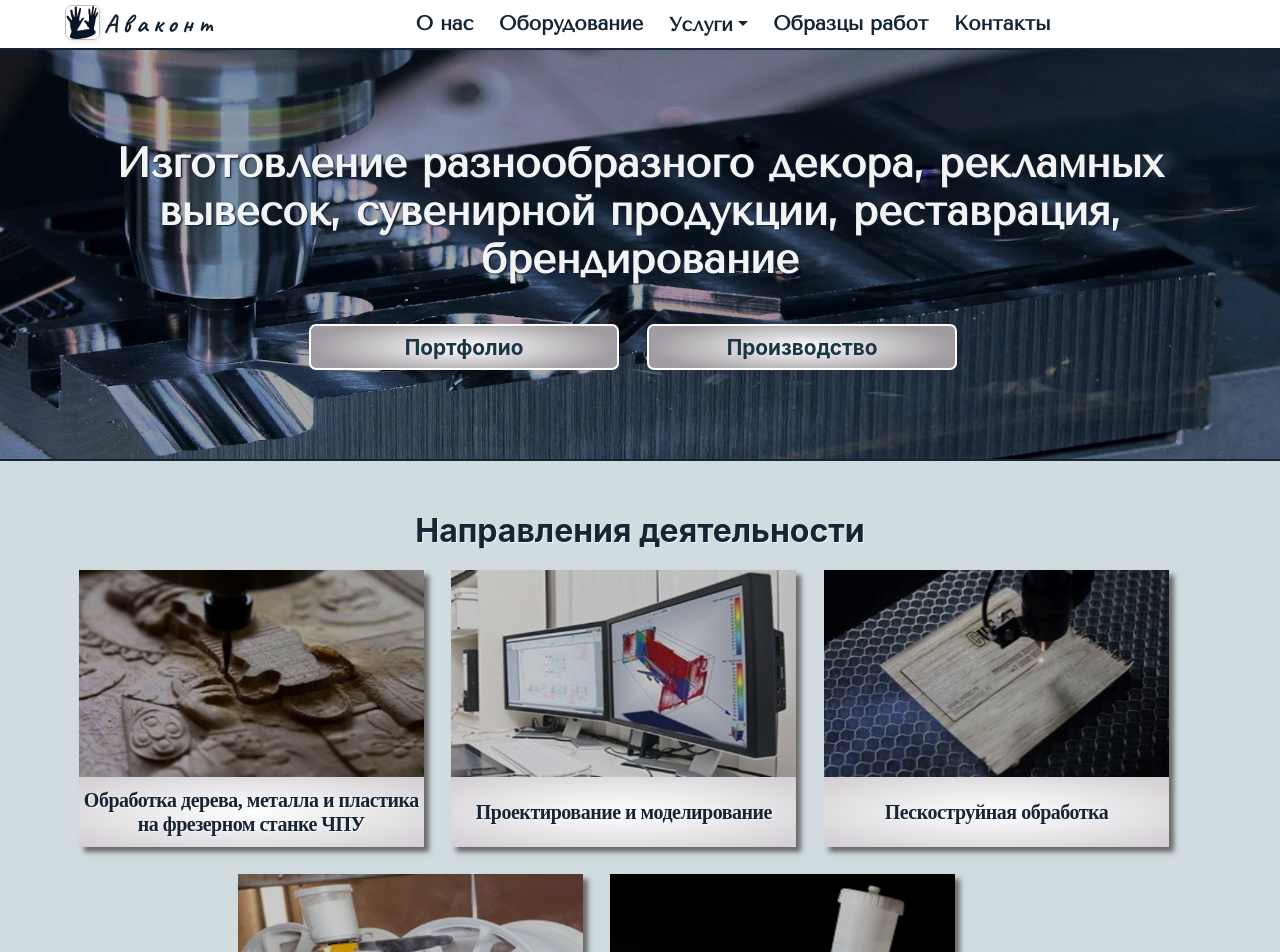
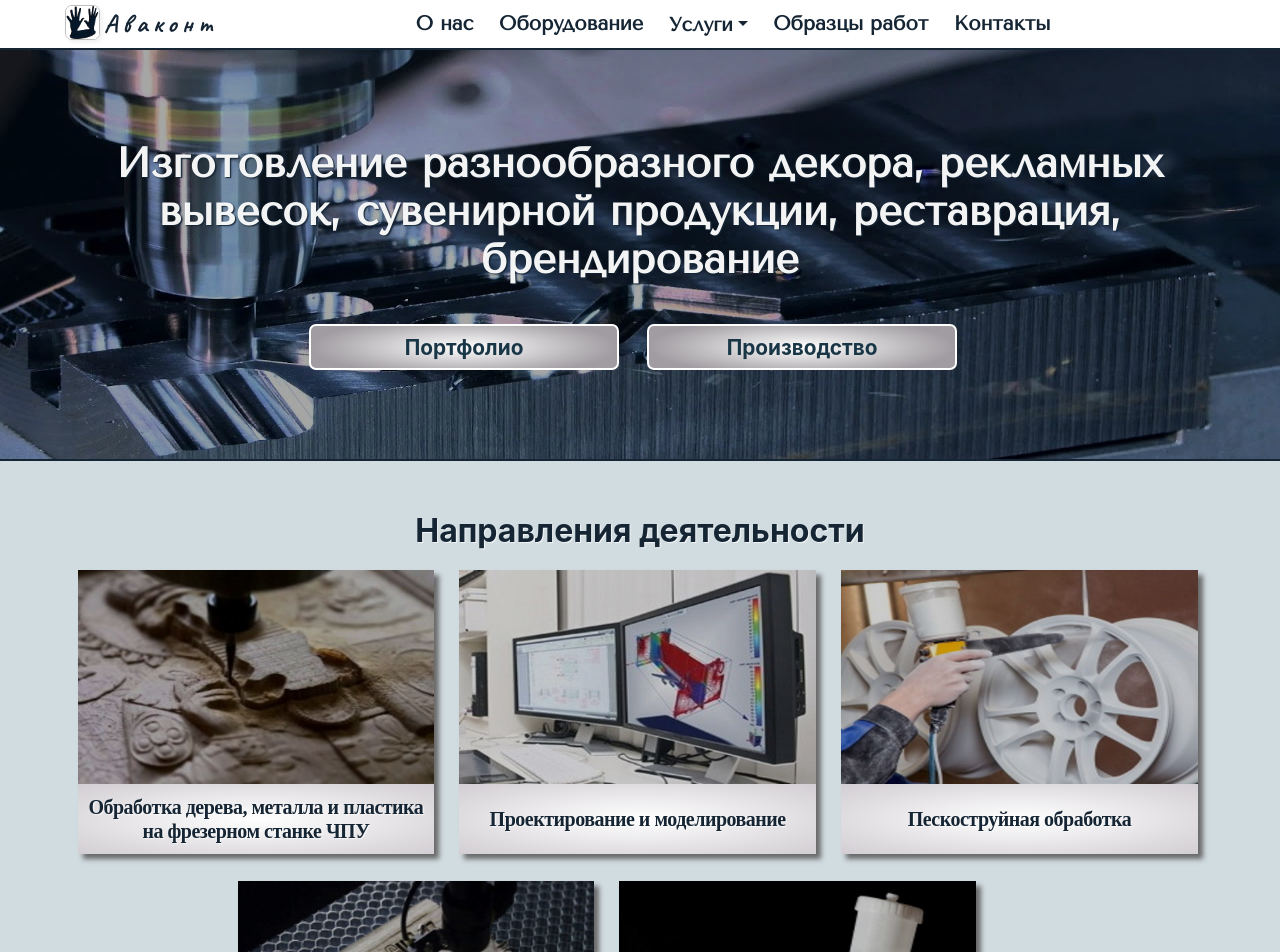
Before and after one commit to AnigalHub/Priamyeruki, a Vue app: page / in a window 1280 px wide. Shown: the top 952 px of the page. Built offline with nearby package versions, Linux system fonts and the light colour scheme.

Commit message:
исправлена ошибка (картинка не соотвествовала названию деятельности)

```diff
--- a/src/components/LandingPage/catalog.vue
+++ b/src/components/LandingPage/catalog.vue
@@ -33,15 +33,15 @@
                         descr: "Проектирование и моделирование",
                     },
                     {
-                        link: "../sandblasing",
-                        src: "./images/activity/5.jpg",
-                        alt: "Пескоструйная_обработка",
+                        link: "../laser_engraving",
+                        src: "./images/activity/6.jpg",
+                        alt: "Лазерная_гравировка",
                         descr: "Пескоструйная обработка",
                     },
                     {
                         link: "../sandblasing",
-                        src: "./images/activity/6.jpg",
-                        alt: "Лазерная_гравировка",
+                        src: "./images/activity/5.jpg",
+                        alt: "Пескоструйная_обработка",
                         descr: "Лазерная гравировка деревянных и пластиковых поверхностей",
                     },
                     {
@@ -70,9 +70,10 @@
     }
     .flex-container > div {
         background: radial-gradient(70% 70%, #ffffff, rgb(196, 192, 197));
-        width: 30%;
-        margin: 0 1.2% 2.3% 1.2% !important;
+        width: 31%;
+        margin: 0 1.1% 2.3% 1.1% !important;
         box-shadow: 5px 5px 5px #696969;
+        cursor: pointer !important;
 
         &:nth-child(4){
             margin-left: 15% !important;
@@ -92,6 +93,7 @@
     }
 
     h5{
+        cursor: pointer !important;
         height: 70px;
         padding: 0 0.5%;
         margin-bottom: 0 !important;
@@ -151,7 +153,7 @@
     }
     @media screen and (min-width: 768px)and (max-width: 992px) {
         h5{
-            height: 90px;
+            height: 95px;
         }
     }
     @media screen and (min-width: 992px)and (max-width: 1200px) {
```
